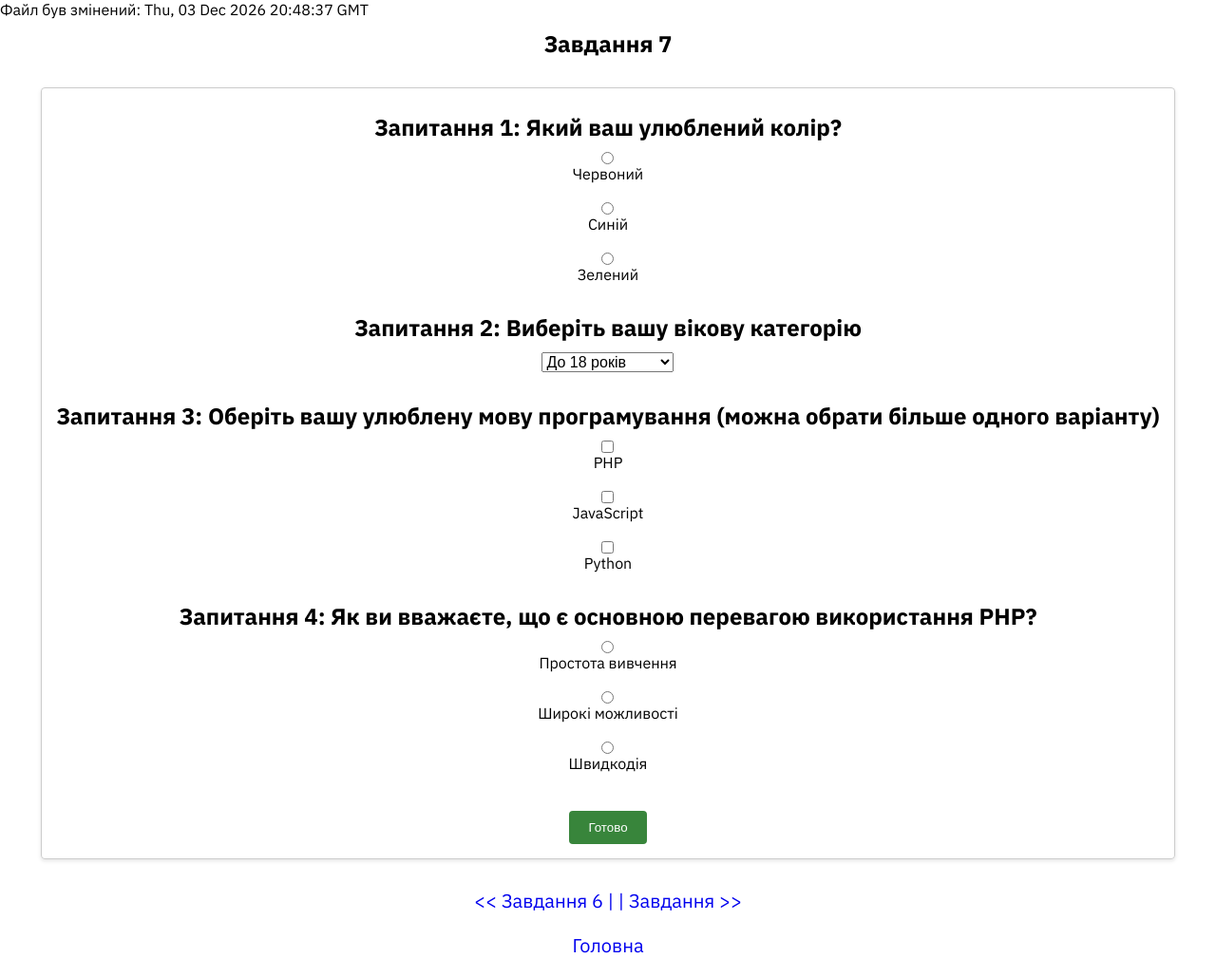
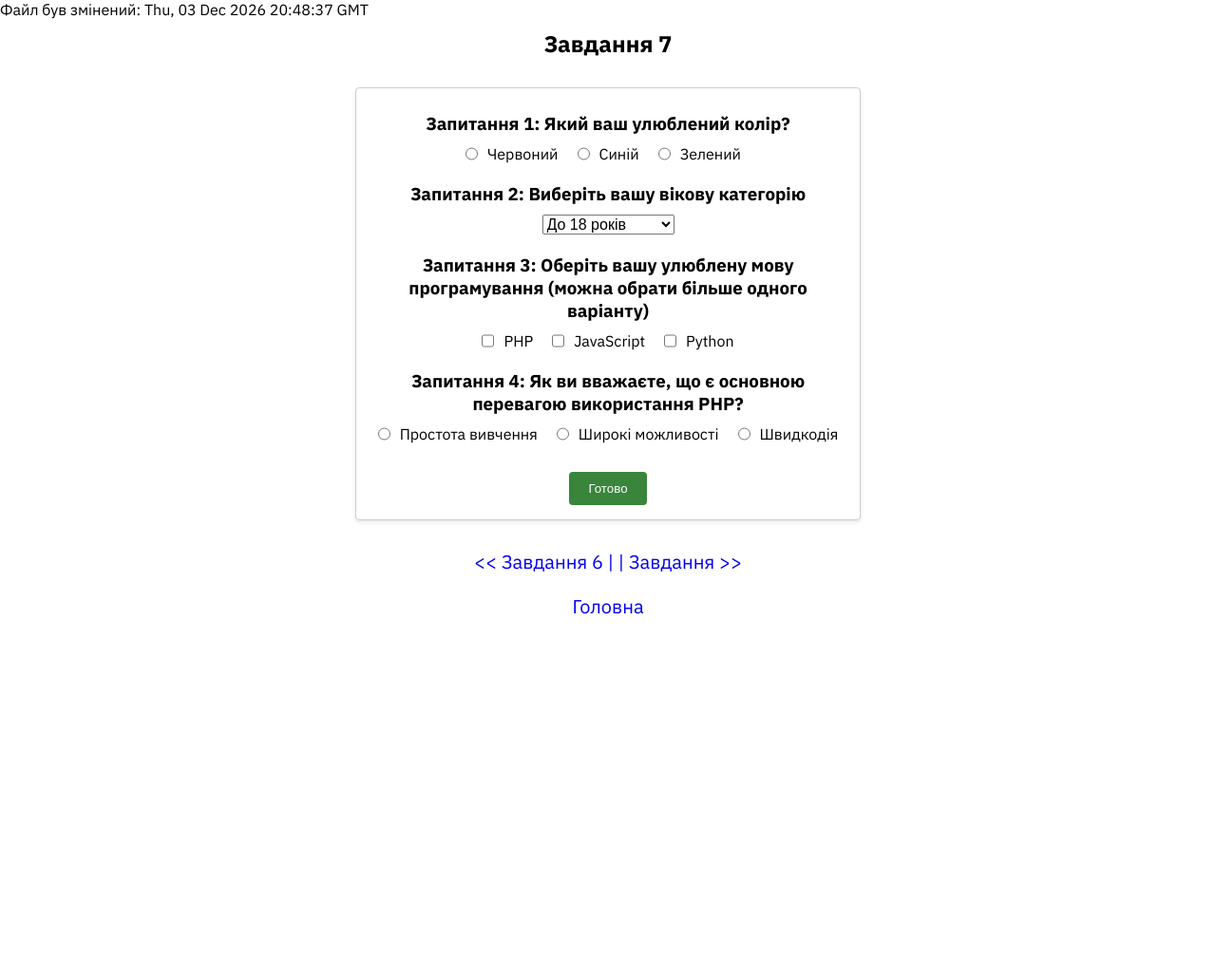
Before and after one commit to cirin0/mainPhpSite, a PHP site: page /lab4_hrytsiv/lab4.7.php in a window 1280 px wide. Shown: the whole page at 95% size. After the commit the page ends 647 px from the top, so only its background shows below. Run offline with PHP 8.4, Linux system fonts and the light colour scheme.

Commit message:
Add: lab 7 complete

```diff
--- a/lab4_hrytsiv/css/style.css
+++ b/lab4_hrytsiv/css/style.css
@@ -1,3 +1,13 @@
 .null {
    text-align: start;
 }
+
+form div {
+   display: flex;
+   gap: 10px;
+   margin-bottom: 10px;
+}
+
+.limit {
+   max-width: 500px;
+}
--- a/lab4_hrytsiv/lab4.7.php
+++ b/lab4_hrytsiv/lab4.7.php
@@ -4,38 +4,45 @@ require '../components/header.php';
 ?>
 <h2>Завдання 7</h2>
 <div class="form_container">
-   <form method="post">
-      <h2>Запитання 1: Який ваш улюблений колір?</h2>
+   <form class="limit" method="post">
+      <h3>Запитання 1: Який ваш улюблений колір?</h3>
+      <div>
          <input type="radio" id="color1" name="color" value="Червоний">
          <label for="color1">Червоний</label><br>
          <input type="radio" id="color2" name="color" value="Синій">
          <label for="color2">Синій</label><br>
          <input type="radio" id="color3" name="color" value="Зелений">
          <label for="color3">Зелений</label><br>
-
-      <h2>Запитання 2: Виберіть вашу вікову категорію</h2>
+      </div>
+      <h3>Запитання 2: Виберіть вашу вікову категорію</h3>
+      <div>
          <select name="age">
             <option value="До 18 років">До 18 років</option>
             <option value="18-30 років">18-30 років</option>
             <option value="31-50 років">31-50 років</option>
             <option value="Більше 50 років">Більше 50 років</option>
-      </select><br>
+         </select>
+      </div>
 
-      <h2>Запитання 3: Оберіть вашу улюблену мову програмування (можна обрати більше одного варіанту)</h2>
+      <h3>Запитання 3: Оберіть вашу улюблену мову програмування (можна обрати більше одного варіанту)</h3>
+      <div>
          <input type="checkbox" id="lang1" name="languages[]" value="PHP">
          <label for="lang1">PHP</label><br>
          <input type="checkbox" id="lang2" name="languages[]" value="JavaScript">
          <label for="lang2">JavaScript</label><br>
          <input type="checkbox" id="lang3" name="languages[]" value="Python">
-      <label for="lang3">Python</label><br>
+         <label for="lang3">Python</label>
+      </div>
 
-      <h2>Запитання 4: Як ви вважаєте, що є основною перевагою використання PHP?</h2>
+      <h3>Запитання 4: Як ви вважаєте, що є основною перевагою використання PHP?</h3>
+      <div>
          <input type="radio" id="advantage1" name="advantage" value="Простота вивчення">
          <label for="advantage1">Простота вивчення</label><br>
          <input type="radio" id="advantage2" name="advantage" value="Широкі можливості">
          <label for="advantage2">Широкі можливості</label><br>
          <input type="radio" id="advantage3" name="advantage" value="Швидкодія">
-      <label for="advantage3">Швидкодія</label><br>
+         <label for="advantage3">Швидкодія</label>
+      </div>
 
       <br><input type="submit" value="Готово">
    </form>
@@ -51,21 +58,21 @@ if ($_SERVER['REQUEST_METHOD'] == 'POST') {
       $languages = $_POST['languages'];
       $advantage = $_POST['advantage'];
 
-      echo "<h2>Запитання 1: Який ваш улюблений кольор?</h2>";
-      echo "Відповідь: $color<br>";
+      echo "<h3>Запитання 1: Який ваш улюблений кольор?</h3>";
+      echo "Ваша відповідь: <b>$color</b><br>";
 
-      echo "<h2>Запитання 2: Виберіть вашу вікову категорію</h2>";
-      echo "Відповідь: $age<br>";
+      echo "<h3>Запитання 2: Виберіть вашу вікову категорію</h3>";
+      echo "Ваша відповідь: <b>$age</b><br>";
 
-      echo "<h2>Запитання 3: Оберіть вашу улюблену мову програмування</h2>";
-      echo "Відповідь:";
+      echo "<h3>Запитання 3: Оберіть вашу улюблену мову програмування</h3>";
+      echo "Ваша відповідь:";
       foreach ($languages as $language) {
-         echo " $language";
+         echo "<b>$language</b> ";
       }
       echo "<br>";
 
-      echo "<h2>Запитання 4: Як ви вважаєте, що є основною перевагою використання PHP?</h2>";
-      echo "Відповідь: $advantage<br>";
+      echo "<h3>Запитання 4: Як ви вважаєте, що є основною перевагою використання PHP?</h3>";
+      echo "Ваша відповідь: <b>$advantage</b><br>";
    } else {
       echo "Будь ласка, заповніть всі поля форми.";
    }
```
Lines whose indentation alone changed are shown as unchanged.
